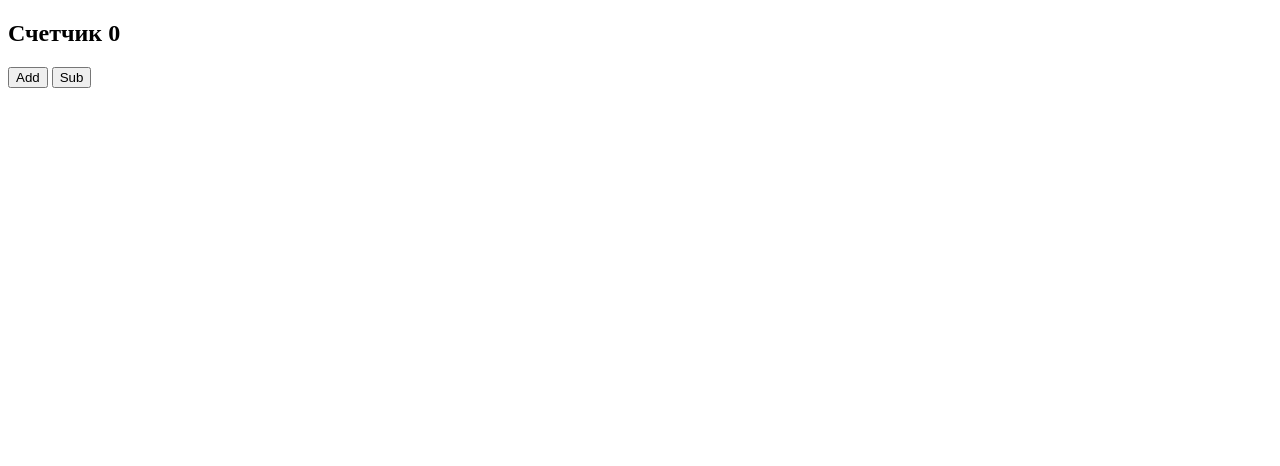
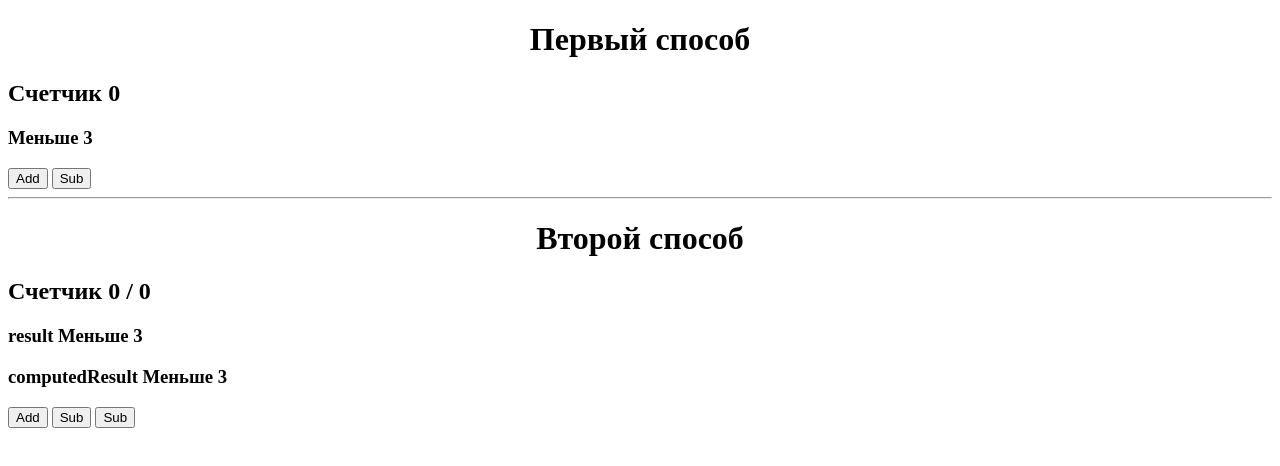
Before and after one commit to DoSToNl/Vue_js_lesson10, a plain HTML site: page index.html in a window 1280 px wide. Drawn offline with nearby package versions, Linux system fonts and the light colour scheme.

Commit message:
Оптимизация приложения с computed
Оптимизация приложения с computed

```diff
--- a/index.html
+++ b/index.html
@@ -9,23 +9,47 @@
 <body>
 	<div class="wrapper">
 		<div id="app">
+			<h1 style="text-align: center;">Первый способ</h1>
 			<h2>Счетчик {{ counter }}</h2>
+			<h3>{{ condition }}</h3>
 			<button @click="add">Add</button>
 			<button @click="sub">Sub</button>
+			<hr>
+			<h1 style="text-align: center;">Второй способ</h1>
+			<h2>Счетчик {{ counter }} / {{ counter2 }}</h2>
+			<h3>result {{ result() }}</h3>
+			<h3>computedResult {{ computedResult }}</h3>
+			<button @click="add">Add</button>
+			<button @click="sub">Sub</button>
+			<button @click="counter2++">Sub</button>
 		</div>
 	</div>
 	<script>
 		var app = new Vue({
 			el: '#app',
 			data: {
-				counter: 0
+				counter: 0,
+				counter2: 0,
+				condition: 'Меньше 3'
 			},
 			methods: {
 				add: function() {
 					this.counter++
+					this.condition = this.counter > 3 ? 'Больше 3' : 'Меньше 3'
 				},
 				sub: function() {
 					this.counter--
+					this.condition = this.counter > 3 ? 'Больше 3' : 'Меньше 3'
+				},
+				result: function() {
+					console.log('result by Methods');
+					return this.condition = this.counter > 3 ? 'Больше 3' : 'Меньше 3'
+				}
+			},
+			computed: {
+				computedResult: function() {
+					console.log('result by Computed');
+					return this.condition = this.counter > 3 ? 'Больше 3' : 'Меньше 3'
 				}
 			}
 		})
```
